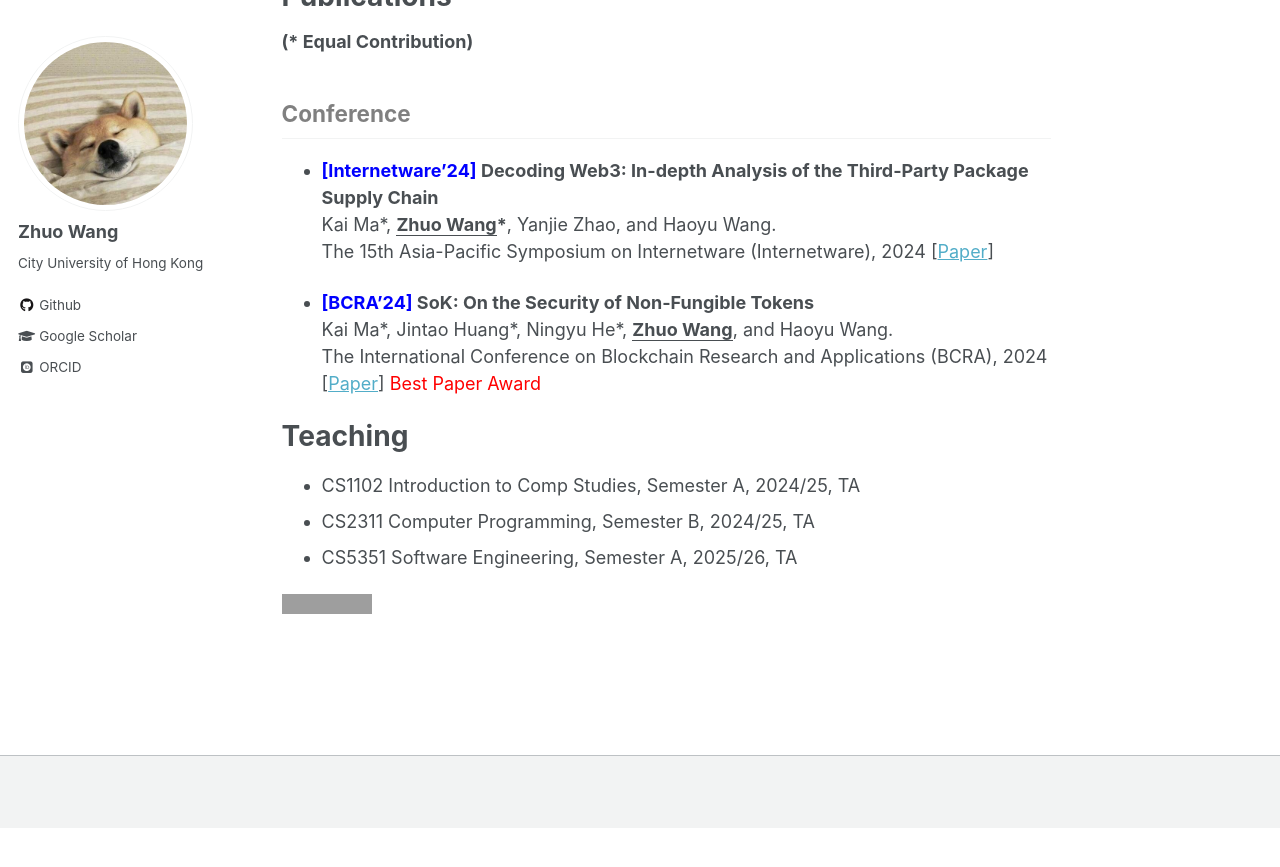
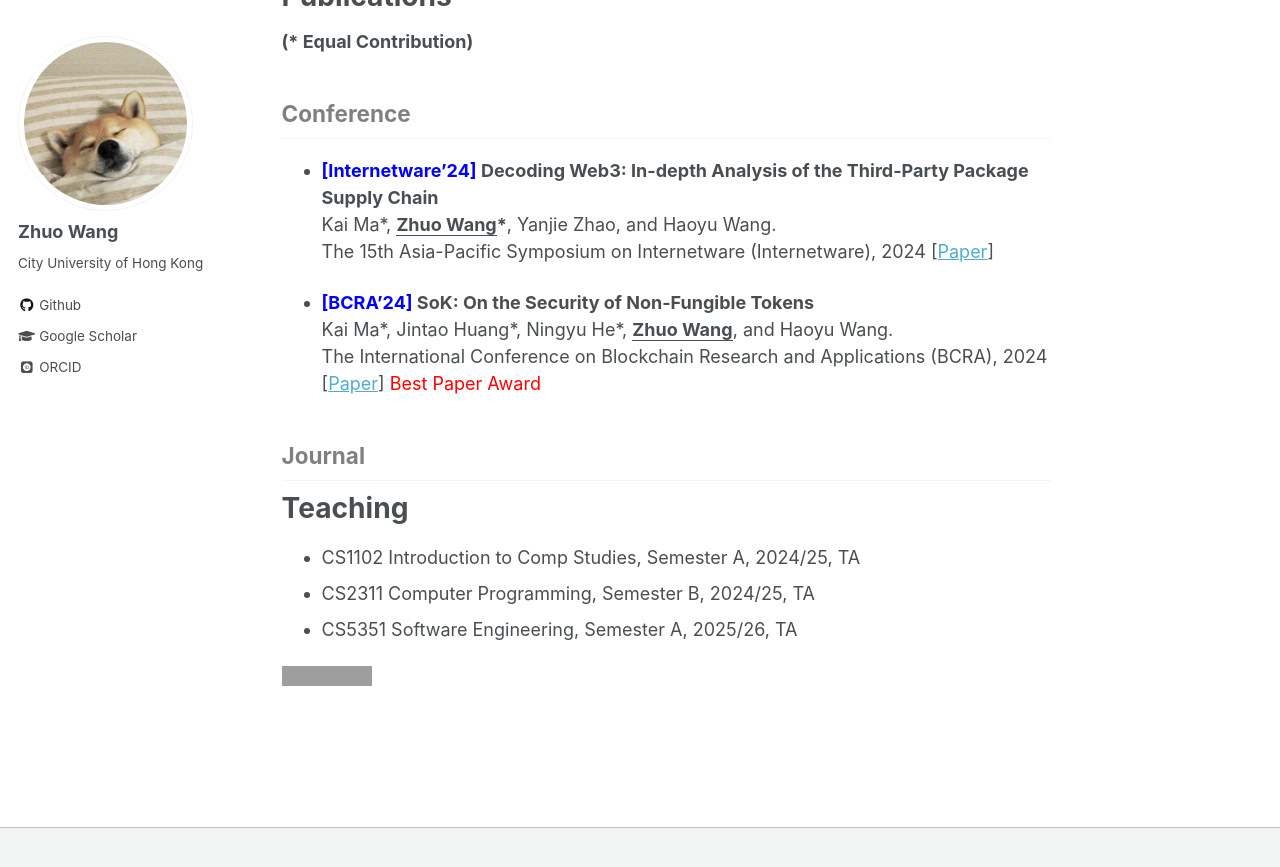
Before and after one commit to zhuozhuoH/zhuozhuoH.github.io, a Jekyll site: the page built from _pages/about.md, in a window 1280 px wide and 900 px high, scrolled down 545 px. Shown: the top 867 px of the window. Built offline with Jekyll 4.4.1, drawn with Linux system fonts in a browser that asks for light colours; some web fonts are replaced; before the commit the page ends 1373 px from its top, so only the background shows below that; grey boxes are pictures that could not be loaded.

Commit message:
Update about.md

```diff
--- a/_pages/about.md
+++ b/_pages/about.md
@@ -53,6 +53,9 @@ Before that, I obtained my Bachelor's Degree (under the supervision of **[Prof.
     <br>Kai Ma\*, Jintao Huang\*, Ningyu He\*, **<u>Zhuo Wang</u>**, and Haoyu Wang.
     <br>The International Conference on Blockchain Research and Applications (BCRA), 2024 [[Paper](https://arxiv.org/abs/2312.08000)] <span style="color:#FF0000">Best Paper Award</span>
 
+## <span style="color:grey">Journal</span>
+
+
 # Teaching
 * CS1102 Introduction to Comp Studies, Semester A, 2024/25, TA
 * CS2311 Computer Programming, Semester B, 2024/25, TA
```
